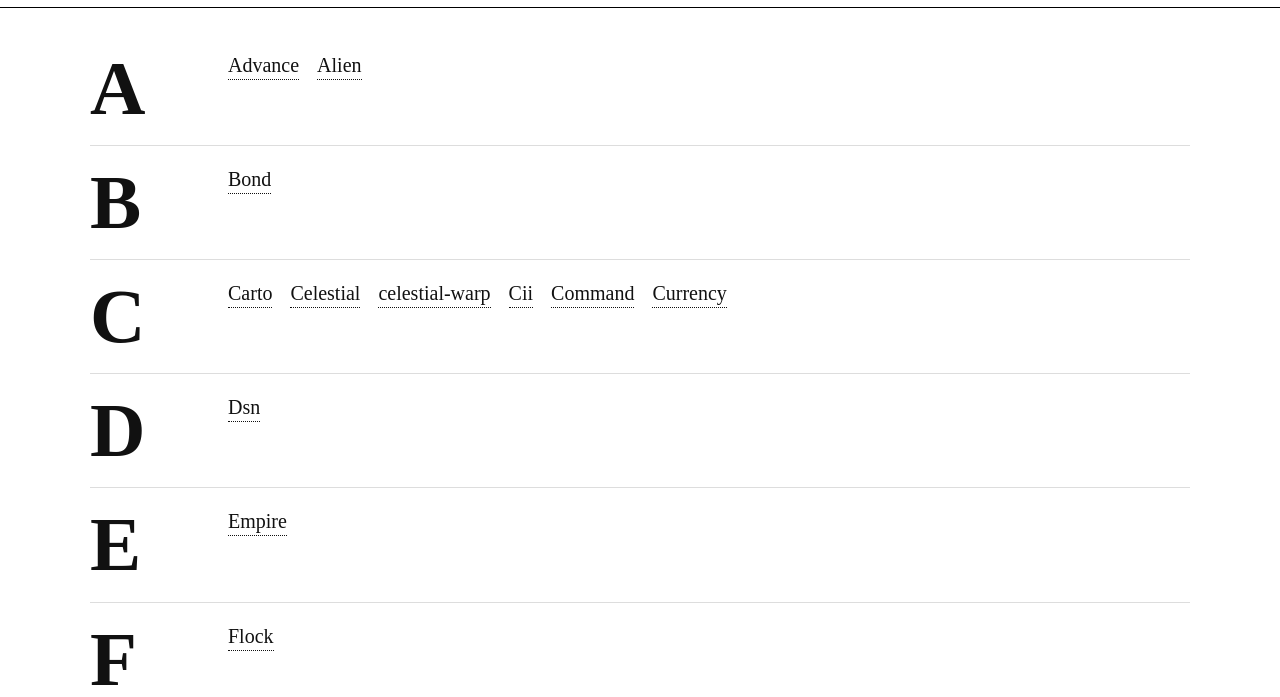
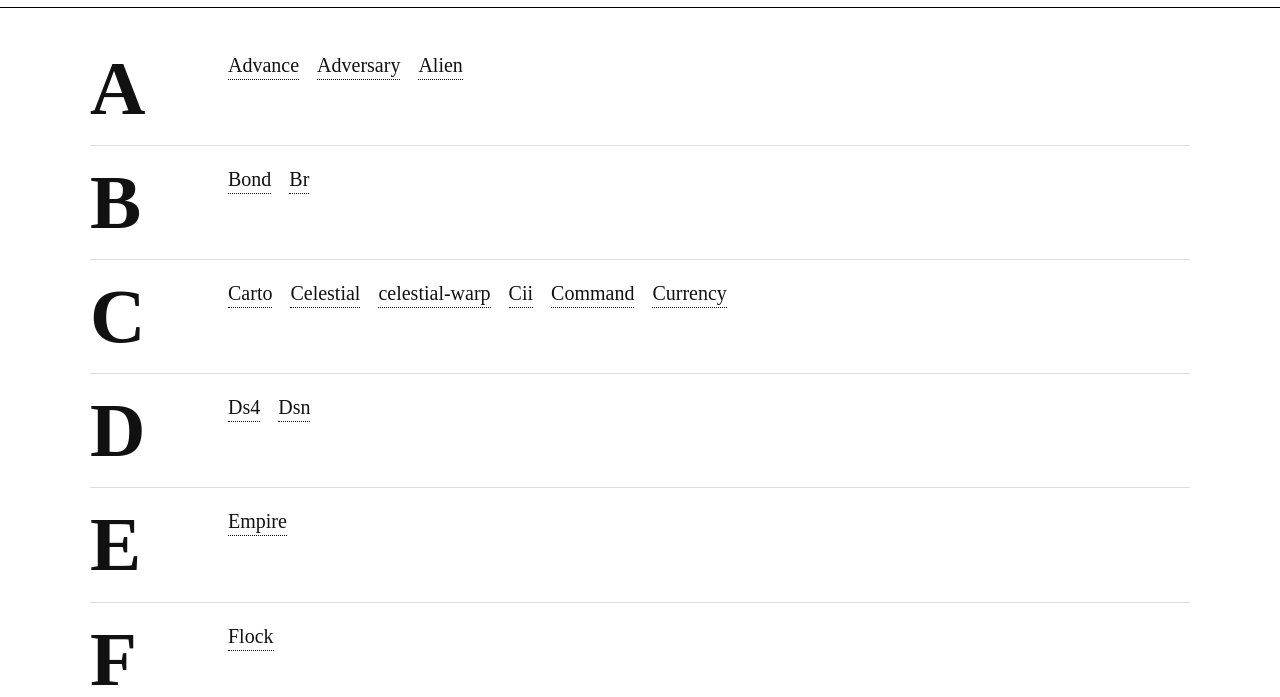
Before and after one commit to SirHrishiMukherjee/simulon-library, a plain HTML site: page index.html in a window 1280 px wide. Shown: the part 103-800 px from the top of the page. Drawn offline with Linux system fonts and the light colour scheme.

Commit message:
Added 3 entries for adversary, ds4, and br.

```diff
--- a/index.html
+++ b/index.html
@@ -111,7 +111,7 @@
     "simulon-pareto","simulon-bond","kruger-pe8l","krugernp","simulon","simulon-flock",
     "simulon-carto","new-canada","newcanada","simulon-human","simulon-reindex",
     "simulon-inertia","warpdrive","simulon-cii","invention-obt",
-    "simulon-passenger","celestial-warp","simulon-mnality", "simulon-hyper", "simulon-mimicry", "simulon-empire", "simulon-command", "simulon-advance", "simulon-zoo", "simulon-ho", "simulon-h2o"
+    "simulon-passenger","celestial-warp","simulon-mnality", "simulon-hyper", "simulon-mimicry", "simulon-empire", "simulon-command", "simulon-advance", "simulon-zoo", "simulon-ho", "simulon-h2o", "simulon-adversary", "simulon-ds4", "simulon-br"
   ];
 
   // One-off external links with explicit titles
```
